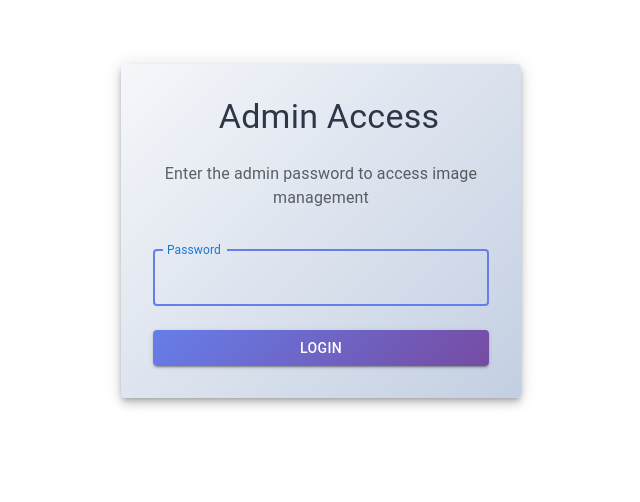
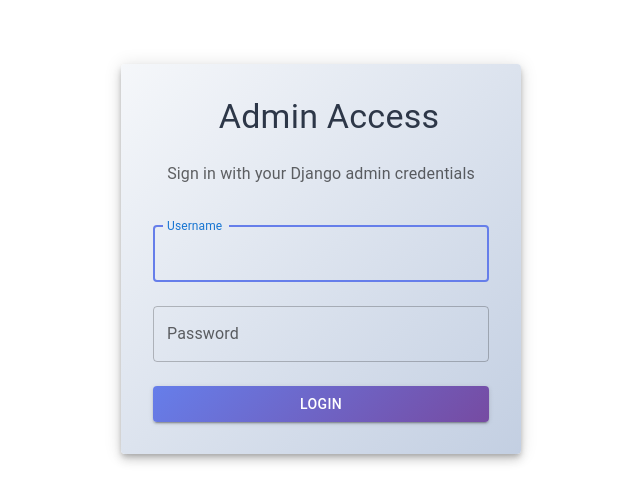
Before and after one commit to UNICEF-Ventures/easyRead, a React (Vite) app in the folder frontend/: page /dashboard in a window 1280 px wide. Shown: the top 502 px of the page, without its empty margins (319-959 px from the left). Built offline with nearby package versions, Linux system fonts and the light colour scheme; no server answers; some icons are missing.

Commit message:
fix: Add username field to admin login form
Now requires both username and password like Django admin.

```diff
--- a/frontend/src/components/AdminLogin.jsx
+++ b/frontend/src/components/AdminLogin.jsx
@@ -33,12 +33,18 @@ const StyledButton = styled(Button)(({ theme }) => ({
 }));
 
 const AdminLogin = ({ onLoginSuccess }) => {
+  const [username, setUsername] = useState('');
   const [password, setPassword] = useState('');
   const [loading, setLoading] = useState(false);
   const [error, setError] = useState('');
 
   const handleSubmit = async (e) => {
     e.preventDefault();
+
+    if (!username.trim()) {
+      setError('Username is required');
+      return;
+    }
 
     if (!password.trim()) {
       setError('Password is required');
@@ -50,7 +56,7 @@ const AdminLogin = ({ onLoginSuccess }) => {
 
     try {
       const response = await apiClient.post('/admin/api/login/', {
-        username: 'admin',
+        username: username.trim(),
         password: password
       }, {
         withCredentials: true, // Include cookies for session
@@ -88,7 +94,7 @@ const AdminLogin = ({ onLoginSuccess }) => {
         </Box>
 
         <Typography variant="body1" color="textSecondary" sx={{ mb: 3, textAlign: 'center' }}>
-          Enter the admin password to access image management
+          Sign in with your Django admin credentials
         </Typography>
 
         {error && (
@@ -100,6 +106,24 @@ const AdminLogin = ({ onLoginSuccess }) => {
         <Box component="form" onSubmit={handleSubmit} sx={{ width: '100%' }}>
           <TextField
             fullWidth
+            type="text"
+            label="Username"
+            value={username}
+            onChange={(e) => setUsername(e.target.value)}
+            margin="normal"
+            variant="outlined"
+            disabled={loading}
+            autoFocus
+            sx={{
+              '& .MuiOutlinedInput-root': {
+                '&.Mui-focused fieldset': {
+                  borderColor: '#667eea',
+                },
+              },
+            }}
+          />
+          <TextField
+            fullWidth
             type="password"
             label="Password"
             value={password}
@@ -107,7 +131,6 @@ const AdminLogin = ({ onLoginSuccess }) => {
             margin="normal"
             variant="outlined"
             disabled={loading}
-            autoFocus
             sx={{
               '& .MuiOutlinedInput-root': {
                 '&.Mui-focused fieldset': {
```
